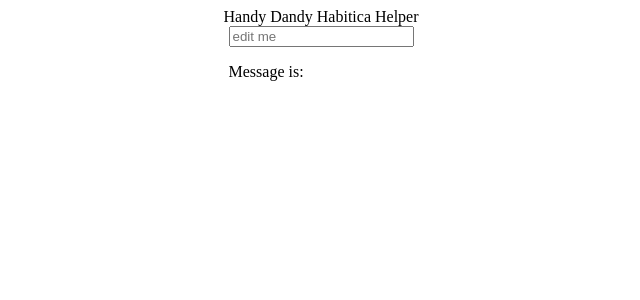
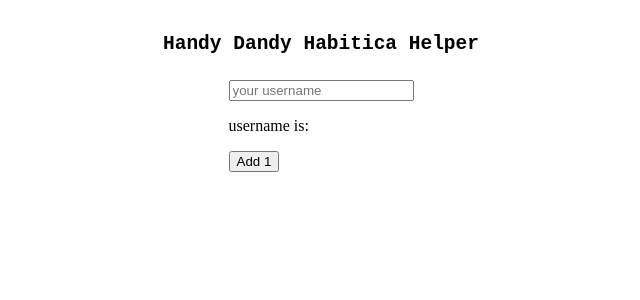
Before and after one commit to rostun/vuejs-playground, a JavaScript app: page / in a window 1280 px wide. Shown: the top 300 px of the page, without its empty margins (319-959 px from the left). Built offline with nearby package versions, Linux system fonts and the light colour scheme.

Commit message:
little bit of styling

```diff
--- a/src/assets/app.styl
+++ b/src/assets/app.styl
@@ -6,3 +6,9 @@
    justify-content center
    align-items center
    flex-direction column
+
+.title
+   padding 25px 0
+   font-size 1.5em
+   font-weight bold
+   font-family monospace
--- a/src/components/Dashboard.js
+++ b/src/components/Dashboard.js
@@ -1,6 +1,6 @@
 export default {
 	props: {
-		message: {
+		username: {
 			type: String,
 			required: true
 		}
--- a/src/components/Dashboard.vue
+++ b/src/components/Dashboard.vue
@@ -1,8 +1,11 @@
 <style src="../assets/Dashboard.styl"></style>
 <template>
 	<div class="UserDashboard">
-		<input v-model="message" placeholder="edit me">
-		<p>Message is: {{ message }}</p>
+		<input v-model="username" placeholder="your username">
+		<p>username is: {{ username }}</p>
+
+		<button v-on:click="counter += 1">Add 1</button>
+
 	</div>
 </template>
 <script src ="./Dashboard.js"></script>
```
